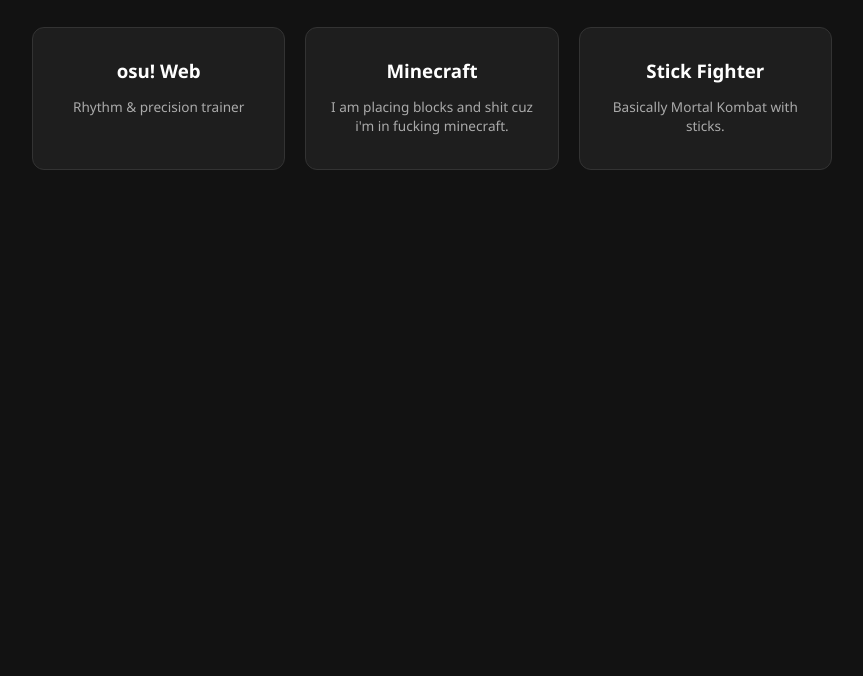
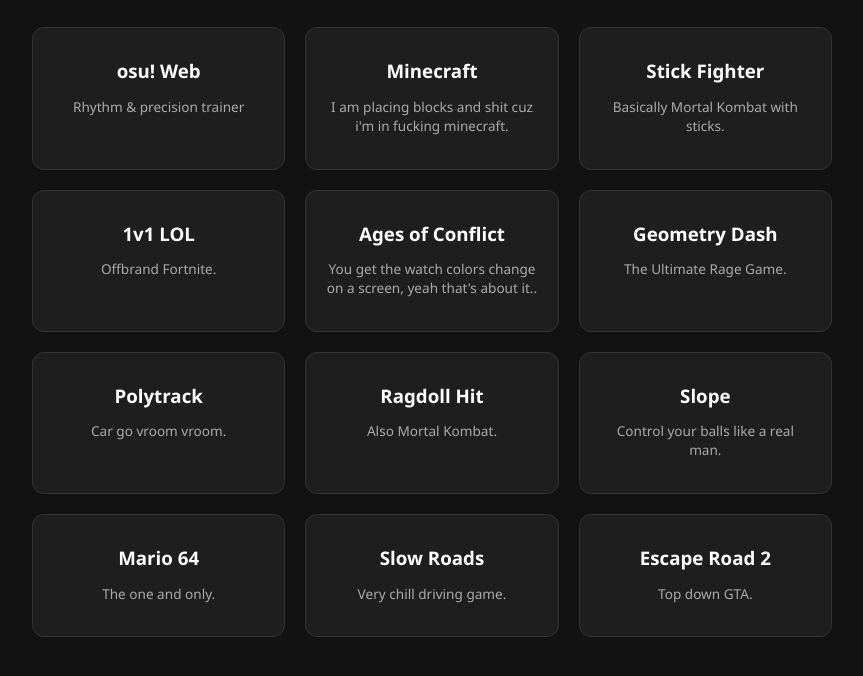
Before and after one commit to Jakwelin/Math-Mayhem, a plain HTML site: page index.html in a window 1280 px wide. Shown: the part 130-806 px from the top of the page, without its empty margins (208-1071 px from the left). Drawn offline with Linux system fonts and the light colour scheme.

Commit message:
Update index.html

```diff
--- a/index.html
+++ b/index.html
@@ -67,6 +67,60 @@
             <h3>Stick Fighter</h3>
             <p>Basically Mortal Kombat with sticks.</p>
         </a>
+
+        <!-- New Game Link -->
+        <a href="./games/1v1.lol.html" class="card">
+            <h3>1v1 LOL</h3>
+            <p>Offbrand Fortnite.</p>
+        </a>
+
+        <!-- New Game Link -->
+        <a href="./games/agesofconflict.html" class="card">
+            <h3>Ages of Conflict</h3>
+            <p>You get the watch colors change on a screen, yeah that's about it..</p>
+        </a>
+
+        <!-- New Game Link -->
+        <a href="./games/geometrydashlite.html" class="card">
+            <h3>Geometry Dash</h3>
+            <p>The Ultimate Rage Game.</p>
+        </a>
+
+        <!-- New Game Link -->
+        <a href="./games/polytrack.html" class="card">
+            <h3>Polytrack</h3>
+            <p>Car go vroom vroom.</p>
+        </a>
+
+        <!-- New Game Link -->
+        <a href="./games/ragdollhit.html" class="card">
+            <h3>Ragdoll Hit</h3>
+            <p>Also Mortal Kombat.</p>
+        </a>
+
+        <!-- New Game Link -->
+        <a href="./games/slope.html" class="card">
+            <h3>Slope</h3>
+            <p>Control your balls like a real man.</p>
+        </a>
+
+        <!-- New Game Link -->
+        <a href="./games/sm64.html" class="card">
+            <h3>Mario 64</h3>
+            <p>The one and only.</p>
+        </a>
+
+        <!-- New Game Link -->
+        <a href="./games/slowroads.html" class="card">
+            <h3>Slow Roads</h3>
+            <p>Very chill driving game.</p>
+        </a>
+
+        <!-- New Game Link -->
+        <a href="./games/escaperoad2.html" class="card">
+            <h3>Escape Road 2</h3>
+            <p>Top down GTA.</p>
+        </a>
     </div>
 
 </body>
```
